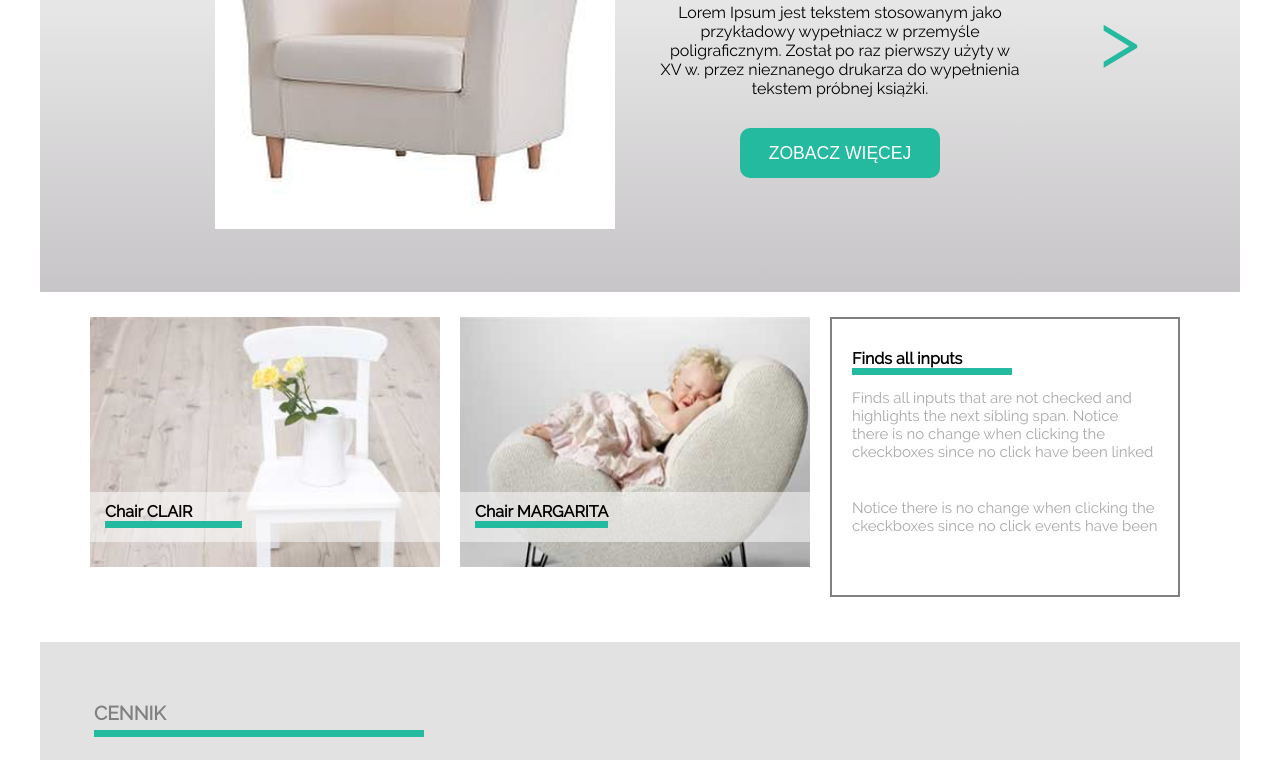
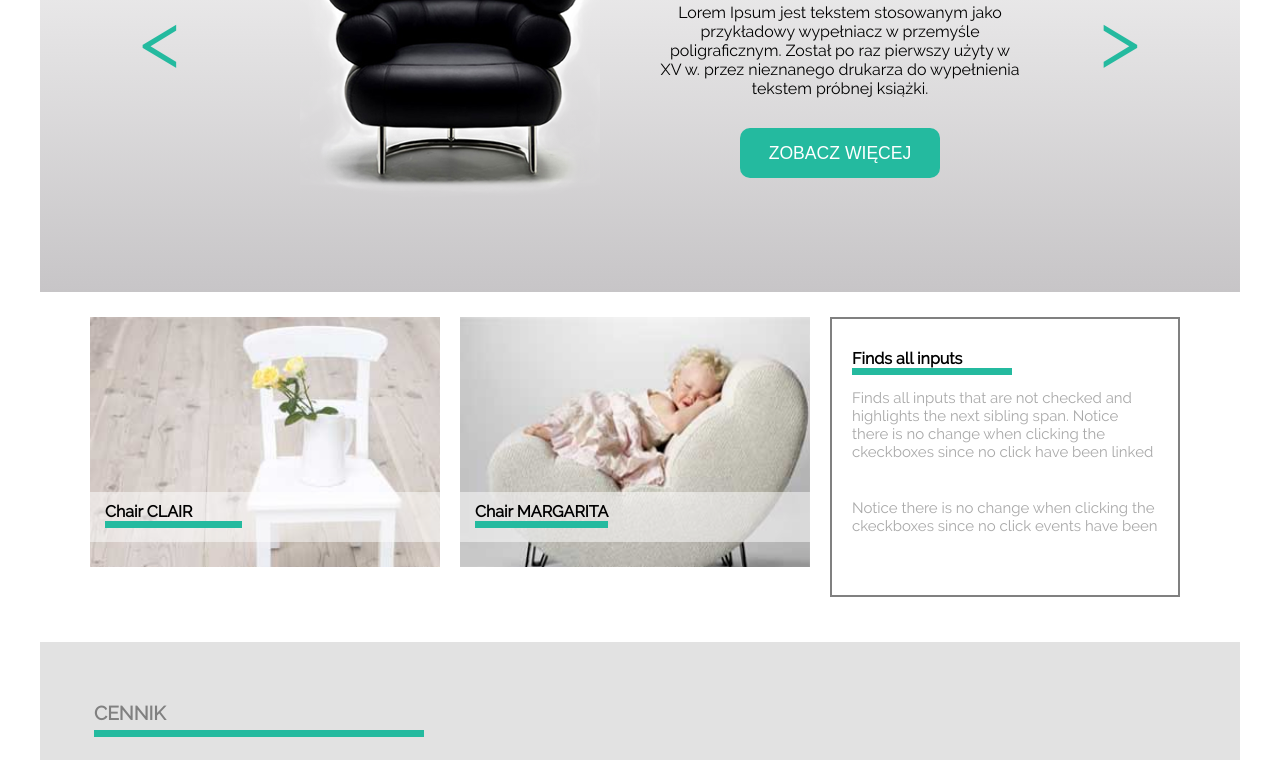
Before and after one commit to MicWer/SitOnChair, a plain HTML site: page index.html in a window 1280 px wide. Shown: the part 208-968 px from the top of the page. Drawn offline with Linux system fonts and the light colour scheme.

Commit message:
sit on chair complete

```diff
--- a/index.html
+++ b/index.html
@@ -34,9 +34,9 @@
     <!-- SLIDER SECTION -->
     <section id="slider">
         <div class="container slider">
-            <a id="arrowLeft" href="#"></a>
+            <a id="arrowLeft" class=".goLeft" href="#"><</a>
             <div id="chairBox_slider">
-                <img class="slide_chair" src="images/black_chair.png" />
+                <img id="slide_chair" src="images/black_chair.png" />
             </div>
             <div id="textBox_slider">
                 <h1>SIT <span>ON</span> OUR <span>CHAIR</span></h1>
@@ -163,7 +163,7 @@
             </div>
         </div>
     </footer>
-    <script src="js/script.js" type="text/javascript"></script>
+    <script src="js/script.js"></script>
 </body>
 
 </html>
--- a/js/script.js
+++ b/js/script.js
@@ -1,44 +1,45 @@
-document.addEventListener("DOMContentLoaded", function (event) {
+document.addEventListener("DOMContentLoaded", function () {
 
-    var previousImg = document.getElementById("arrowLeft");
-    var nextImg = document.getElementById("arrowRight");
-    var chairs = document.querySelector(".slide_chair");
+    var prevImg = document.querySelector("#arrowLeft");
+    var nextImg = document.querySelector("#arrowRight");
+    var chairs = document.querySelector("#slide_chair");
 
-    var imgIndex = 0;
+    var imgCount = 0;
 
     function roll() {
-        if (imgIndex < 0) {
-            imgIndex = 3;
-        } else if (imgIndex > 3) {
-            imgIndex = 0;
+        if (imgCount < 0) {
+            imgCount = 3;
+        } else if (imgCount > 3) {
+            imgCount = 0;
         }
     }
 
     function changeImg() {
-        if (imgIndex === 1) {
+        if (imgCount == 1) {
             chairs.src = "images/black_chair.png";
-        } else if (imgIndex === 2) {
+        } else if (imgCount == 2) {
             chairs.src = "images/wood_chair.png";
-        } else if (imgIndex === 3) {
+        } else if (imgCount == 3) {
             chairs.src = "images/white_chair.png";
         }
     }
 
     function change_roll() {
+        changeImg();
         roll();
-        changeImg();
+        console.log(imgCount);
     }
 
     function prev() {
-        imgIndex--;
+        imgCount -= 1;
         change_roll();
     }
 
     function next() {
-        imgIndex++;
+        imgCount += 1;
         change_roll();
     }
 
-    previousImg.addEventListener("click", prev());
-    nextImg.addEventListener("click", next());
+    prevImg.addEventListener("click", prev);
+    nextImg.addEventListener("click", next);
 });
--- a/style/style.css
+++ b/style/style.css
@@ -12,7 +12,6 @@
     font-weight: normal;
     font-style: normal;
 }
-
 
 /*GENERAL STYLES */
 
@@ -31,7 +30,6 @@ header {
     width: 1200px;
     margin: 0 auto;
 }
-
 
 /*HEADER STYLE*/
 
@@ -116,7 +114,6 @@ span {
     transition-delay: initial;
 }
 
-
 /*SLIDER STYLES*/
 
 .slider {
@@ -144,6 +141,7 @@ span {
     top: 200px;
     left: 100px;
     color: #24ba9f;
+    cursor: pointer;
 }
 
 #arrowRight, #arrowRight:visited {
@@ -153,6 +151,7 @@ span {
     top: 200px;
     right: 100px;
     color: #24ba9f;
+    cursor: pointer;
 }
 
 #textBox_slider {
@@ -273,7 +272,6 @@ span {
     height: 280px;
     float: left;
 }
-
 
 /*OFFER STYLES */
 
@@ -399,7 +397,6 @@ span {
     text-transform: uppercase;
 }
 
-
 /*CONTACT STYLES*/
 
 .contact {
@@ -514,7 +511,6 @@ form textarea {
     cursor: pointer;
 }
 
-
 /* FOOTER STYLES */
 
 footer {
```
